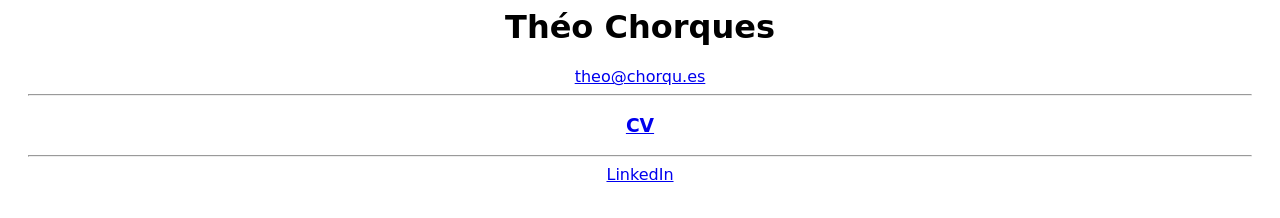
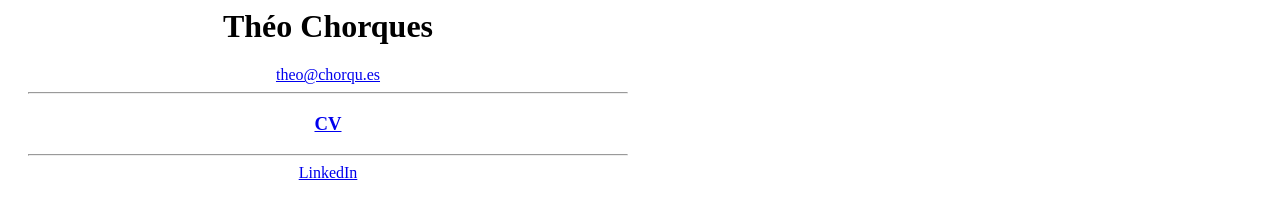
Before and after one commit to tzeo/theo.chorqu.es, a plain HTML site: page index.html in a window 1280 px wide. Drawn offline with Linux system fonts and the light colour scheme.

Commit message:
Update style.css

```diff
--- a/style.css
+++ b/style.css
@@ -1,5 +1,6 @@
 body {
-  font-family: cursive;
+  font-family: serif;
   padding-right: 20px;
    padding-left: 20px;
+  max-width: 600px;
       }
```
